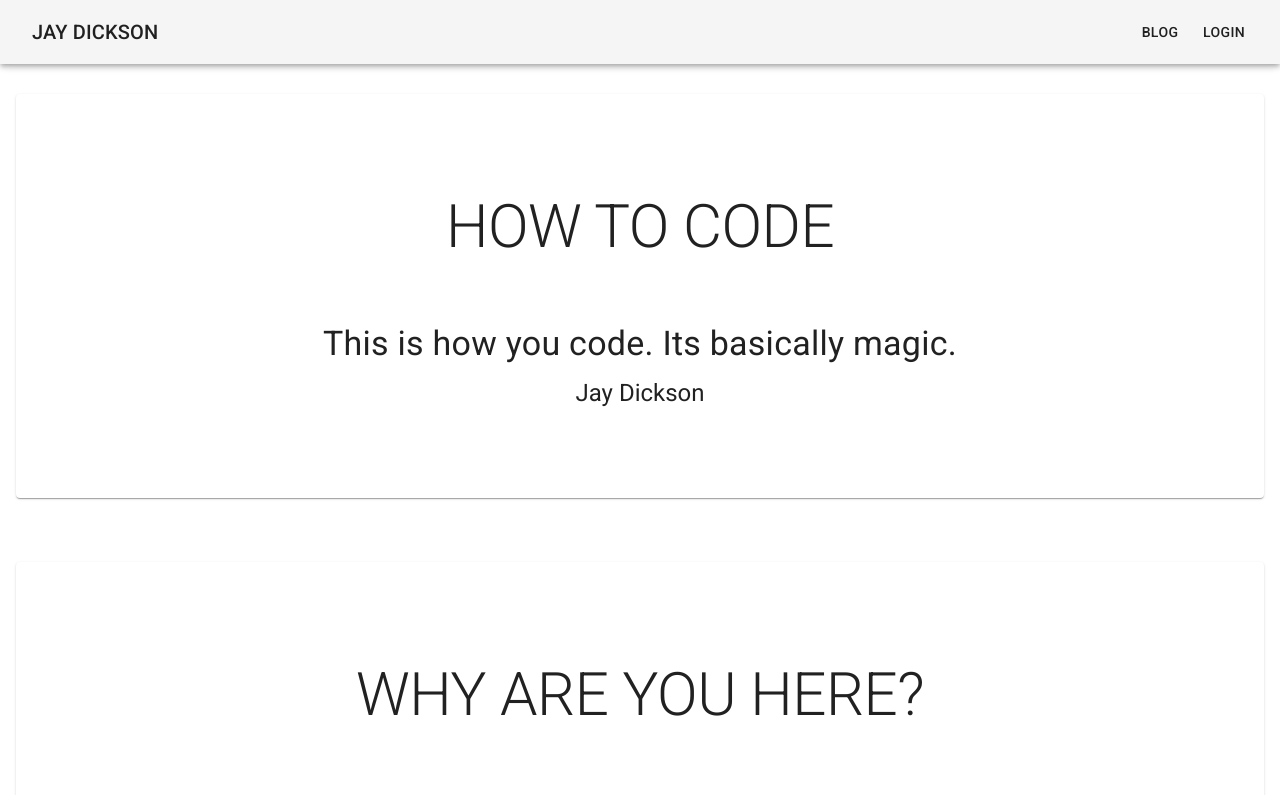
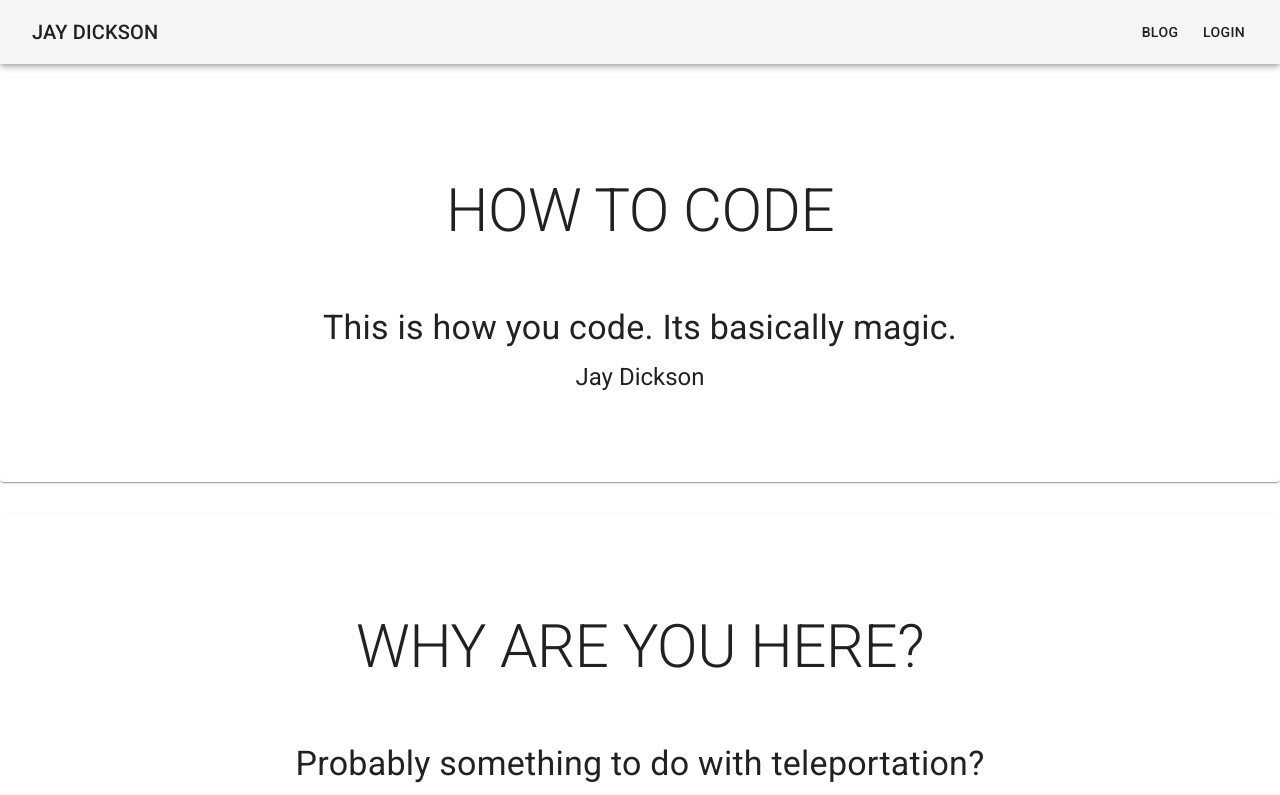
Before and after one commit to jaydickson02/Website, a Next.js app: page /blog in a window 1280 px wide. Shown: the top 795 px of the page. Built offline with nearby package versions, Linux system fonts and the light colour scheme.

Commit message:
Cleaned up styles

```diff
--- a/components/blog/postSummary.js
+++ b/components/blog/postSummary.js
@@ -12,18 +12,19 @@ import { makeStyles } from '@material-ui/core/styles';
 const useStyles = makeStyles(theme => ({
     root: {
       padding: theme.spacing(10, 2),
-      margin: "16px"
+
     },
   }));
 
 let postSummary = (props) => {
+    const classes = useStyles();
 
     let content = props.content;
-    const classes = useStyles();
 
 
     return(
-        <div >
+        <div>
+
             <Paper className={classes.root}>
                 <Typography variant="h1" align="center" gutterBottom>
                     <Link href="blogpost">
```
